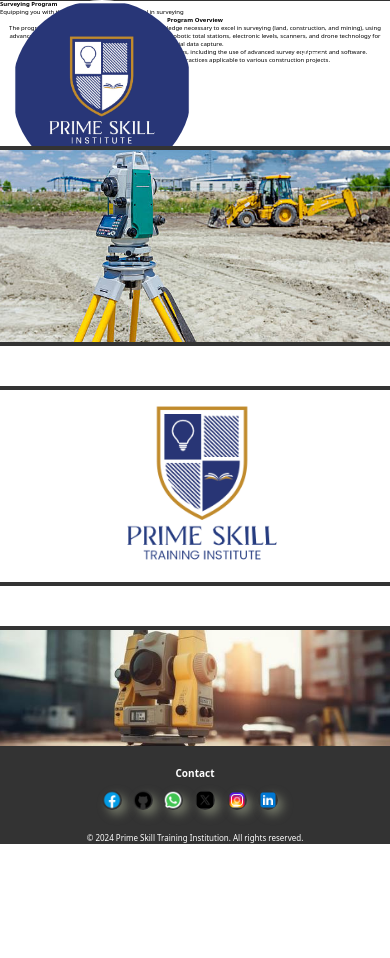
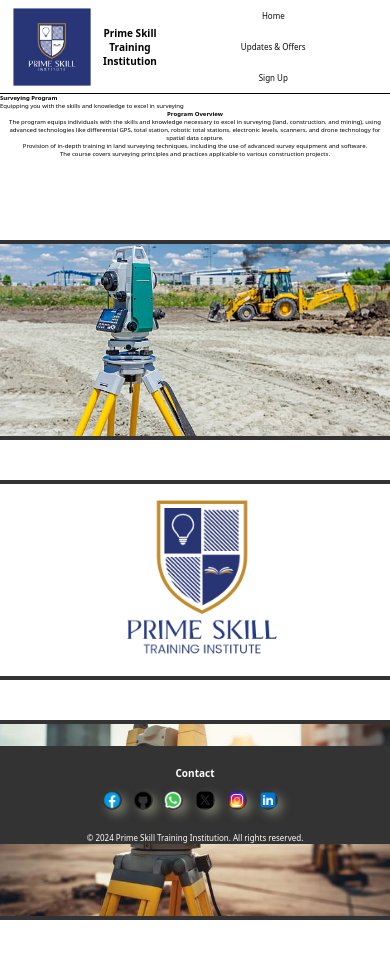
Before and after one commit to Primeskilltraininginstitution/Prime-skill, a plain HTML site: page index.html in a window 390 px wide. Shown: the top 958 px of the page. Before the commit the page ends 908 px from the top, so only its background shows below. Drawn offline with Linux system fonts and the light colour scheme; files whose address does not match are found by name.

Commit message:
media query

```diff
--- a/styles.css
+++ b/styles.css
@@ -15,25 +15,15 @@
     min-height: 100vh;
  }
 
-body {
+
+ body {
     min-height: 100vh;
     margin: 0;
+    justify-content: center;
+    align-items: center;
+}
 
 
-}
-header {
-    color: white;
-    padding: 80px 0;
-    width: 100%;
-    position: fixed;
-}
-header {
-    background: #333;
-    color: #fff;
-    text-align: center;
-    width: 100%;
-
-}
 
 header h1 {
     text-align: center;
@@ -42,7 +32,7 @@ header h1 {
 }
 
 nav{
-    position: fixed;
+
     top: 0;
     left: 0;
     width: 100%;
@@ -55,16 +45,15 @@ nav{
 
 }
 
-
 nav .logo{
     width: 180px;
-    border-radius: 900px;
+    border-radius: 0px;
 }
-
 nav ul {
     list-style: none;
     padding: 0;
     text-align: center;
+    font-size: 20px;
 }
 
 nav ul li {
@@ -75,10 +64,9 @@ nav ul li {
 }
 
 nav ul li a {
-    color: white;
+    color: rgb(10, 10, 10);
     text-decoration: none;
 }
-
 nav a:hover {
     color: gold;
     transform: scale(1.2);
@@ -484,13 +472,7 @@ footer p{
     font-size: 10px;
  }
 
- header {
-    background: #333;
-    color: #fff;
-    padding: 1em 0;
-    text-align: center;
 
-}
 
 header h1 {
     margin: 0;
@@ -519,7 +501,7 @@ section .card1 {
     justify-items: center;
     align-items: center;
     text-align: center;
-    width: 400px;
+   width: 400px;
     height: 200px;
     transition: 0.15s;
     transform-style: preserve-3d;
@@ -552,4 +534,9 @@ section .card3 {
     transform-style: preserve-3d;
     perspective: 1000px;
 }
+
+nav .logo{
+    width: 80px;
+  border-radius: 0px;
 }
+}
```
